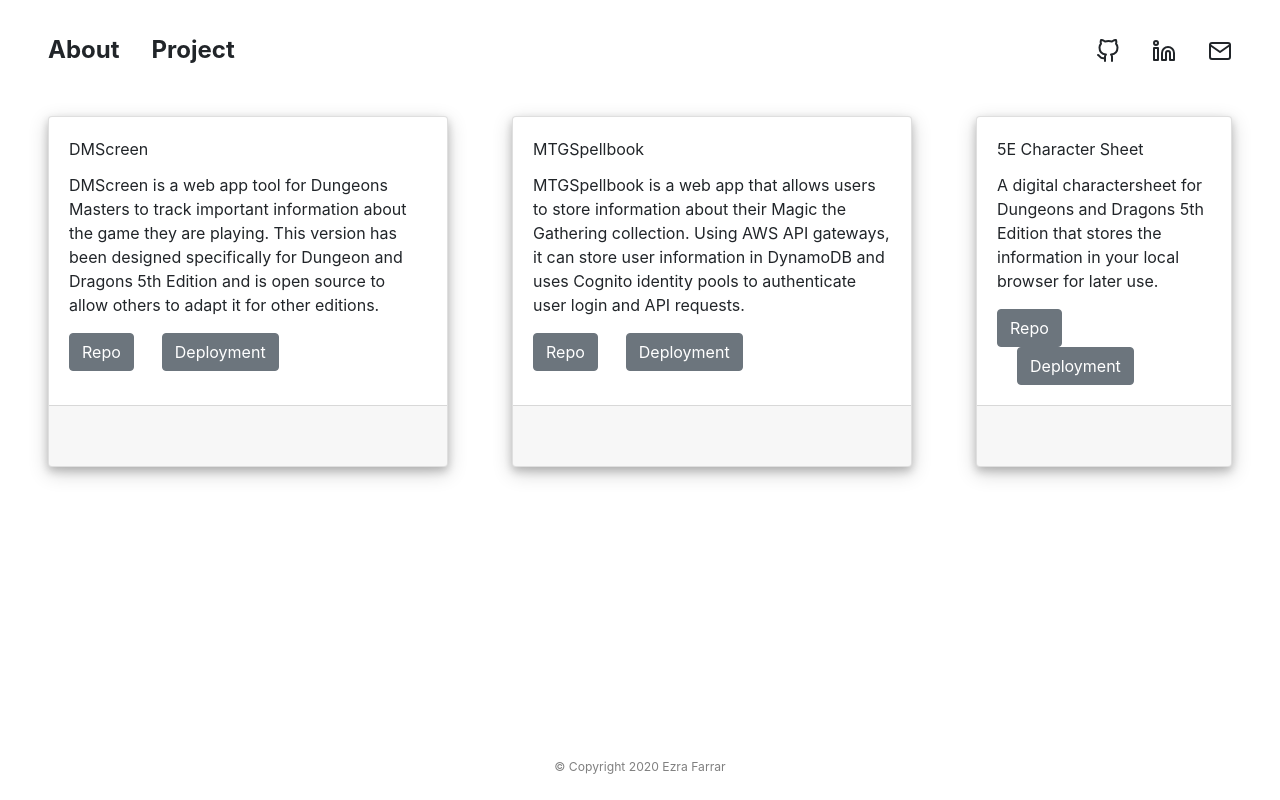
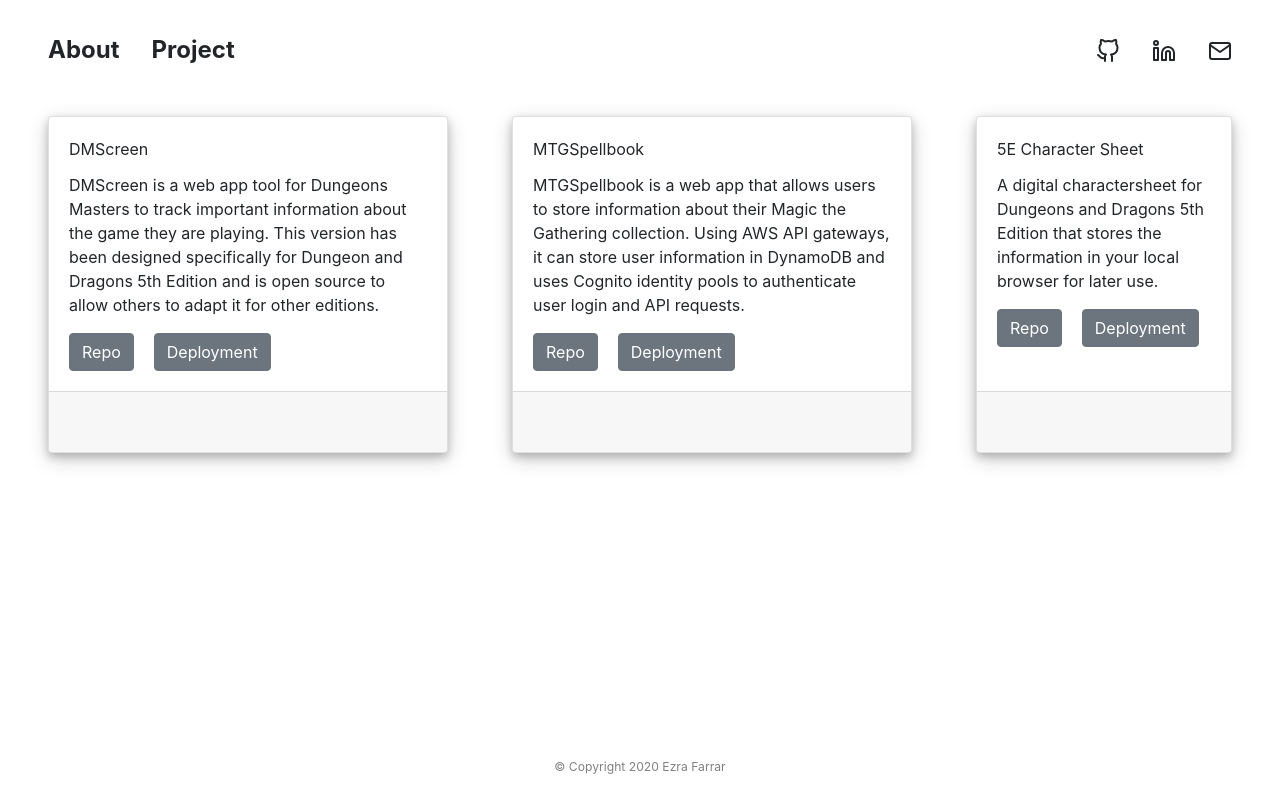
Before and after one commit to FarrarE/portfolio-spa, a React (Create React App) app: page /projects in a window 1280 px wide. Built offline with nearby package versions, Linux system fonts and the light colour scheme; some icons are missing.

Commit message:
Styling and formating.

```diff
--- a/src/Components/Header/styles.css
+++ b/src/Components/Header/styles.css
@@ -3,12 +3,12 @@
   font-size: 1.5rem;
 }
 
-a:link {
+.navbar a:link {
   text-decoration: none;
   color: inherit;
 }
 
-a:visited {
+.navbar a:visited {
   text-decoration: none;
   color: inherit;
 }
--- a/src/containers/Projects/styles.css
+++ b/src/containers/Projects/styles.css
@@ -11,10 +11,6 @@
           box-shadow: 0 4px 8px 0 rgba(0, 0, 0, 0.2), 0 6px 20px 0 rgba(0, 0, 0, 0.19);
 }
 
-.Projects button {
-  margin-right: .5rem;
-}
-
 .Projects .card-footer > * {
   font-size: 1.5rem;
   margin: 0rem .5rem 0rem 0rem;
@@ -24,7 +20,7 @@
   cursor: pointer;
 }
 
-@media only screen and (max-width: 600px) {
+@media only screen and (max-width: 700px) {
   .Projects {
     -webkit-box-orient: vertical;
     -webkit-box-direction: normal;
```
Also changed, not shown: 2 other files (tests, documents, lock files or other folders).
